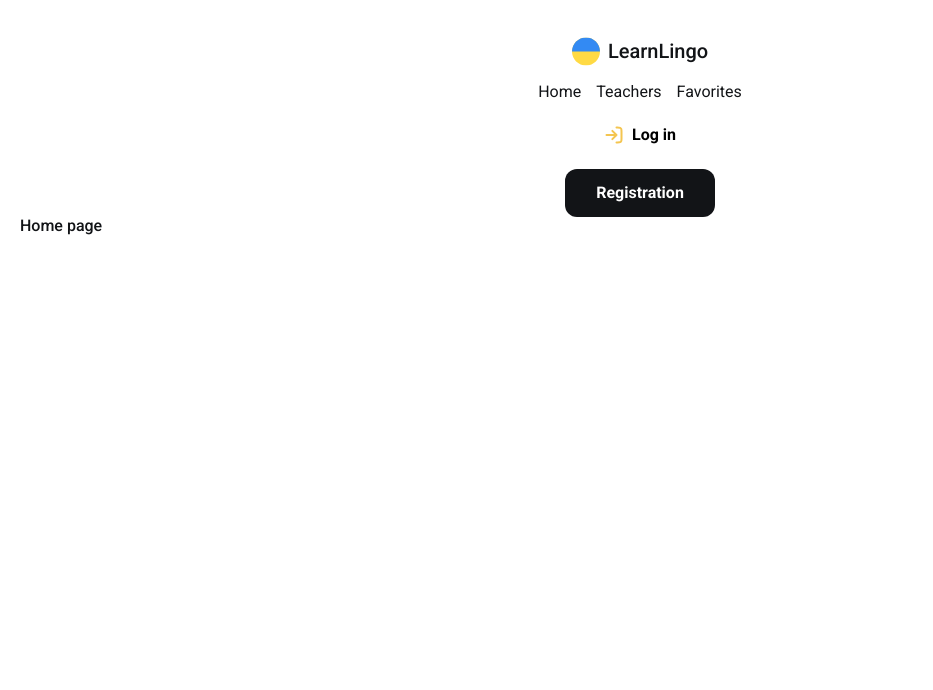
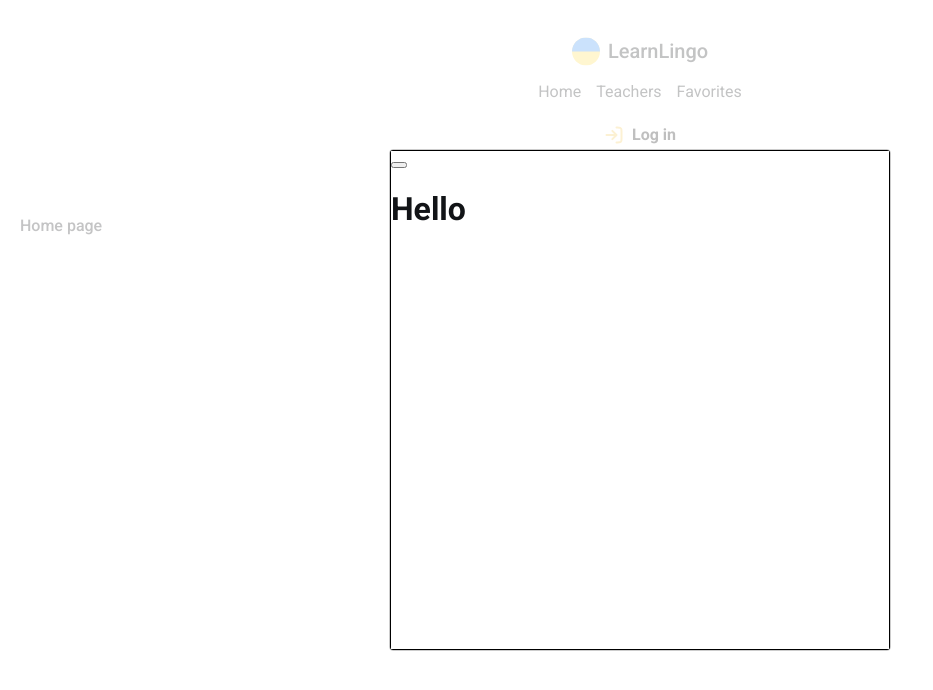
Before and after one commit to AngryAndrii/LearnLingo, a React (Vite) app: page / in a window 1280 px wide. Both pictures are taken after a click on the button "Registration". Shown: the top 690 px of the page, without its empty margins (0-933 px from the left). Built offline with nearby package versions, Linux system fonts and the light colour scheme.

Commit message:
added modal

```diff
--- a/package.json
+++ b/package.json
@@ -16,6 +16,7 @@
     "modern-normalize": "^2.0.0",
     "react": "^18.2.0",
     "react-dom": "^18.2.0",
+    "react-modal": "^3.16.1",
     "react-router-dom": "^6.21.1",
     "styled-components": "^6.1.6"
   },
--- /dev/null
+++ b/src/components/authModal/RegisterModal.jsx
@@ -0,0 +1,31 @@
+import Modal from "react-modal";
+import RegisterModalStyled from "./RegisterModal.styled";
+
+Modal.setAppElement(document.getElementById("root"));
+
+const customStyles = {
+  content: {
+    top: "50%",
+    left: "50%",
+    right: "auto",
+    bottom: "auto",
+    marginRight: "-50%",
+    transform: "translate(-50%, -50%)",
+    width: "fit-content",
+    height: "fit-content",
+    padding: 0,
+  },
+};
+
+const RegisterModal = ({ isOpen, close }) => {
+  return (
+    <Modal isOpen={isOpen} style={customStyles}>
+      <RegisterModalStyled>
+        <button onClick={close}></button>
+        <h1>Hello</h1>
+      </RegisterModalStyled>
+    </Modal>
+  );
+};
+
+export default RegisterModal;
--- /dev/null
+++ b/src/components/authModal/RegisterModal.styled.jsx
@@ -0,0 +1,9 @@
+import styled from "styled-components";
+
+const RegisterModalStyled = styled.div`
+  width: 500px;
+  height: 500px;
+  border: 1px solid black;
+`;
+
+export default RegisterModalStyled;
--- a/src/components/topMenuBar/buttons/EnterButtons.jsx
+++ b/src/components/topMenuBar/buttons/EnterButtons.jsx
@@ -1,16 +1,33 @@
-import loginIcon from '/images/login-icon.svg';
-
-import StyledEnterButtons from './EnterButtons.styled';
+import loginIcon from "/images/login-icon.svg";
+import StyledEnterButtons from "./EnterButtons.styled";
+import { useState } from "react";
+import RegisterModal from "../../authModal/RegisterModal";
 
 const EnterButtons = () => {
+  const [isOpen, setIsOpen] = useState(false);
+
+  function handleOpen() {
+    setIsOpen(true);
+  }
+
+  function handleClose() {
+    setIsOpen(false);
+  }
+
   return (
+    <>
       <StyledEnterButtons>
         <button className="login-button">
           <img src={loginIcon} alt="" width={20} height={20} />
           Log in
         </button>
-      <button className="register-button">Registration</button>
+        <button className="register-button" onClick={handleOpen}>
+          Registration
+        </button>
       </StyledEnterButtons>
+      {/* {isOpen && <RegisterModal isOpen={isOpen} close={handleClose} />} */}
+      <RegisterModal isOpen={isOpen} close={handleClose} />
+    </>
   );
 };
 
```
Also changed, not shown: 1 other file (tests, documents, lock files or other folders). Lines whose indentation alone changed are shown as unchanged.
